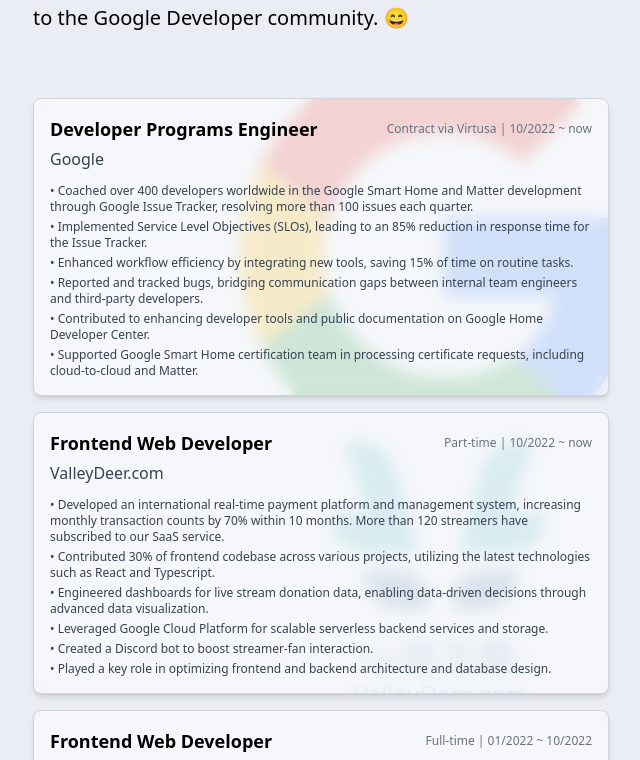
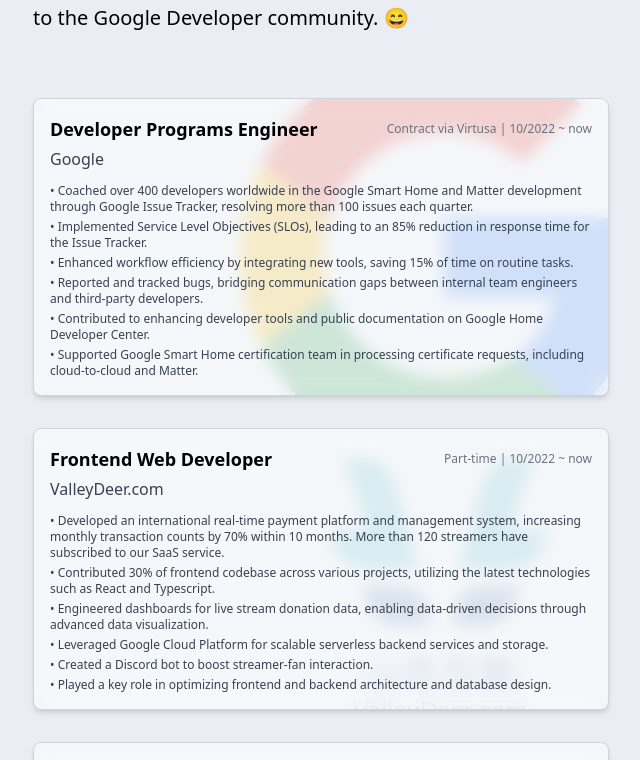
Before and after one commit to hati8haha/portfolio, a Next.js app: page / in a window 1280 px wide. Shown: the part 1260-2020 px from the top of the page, without its empty margins (319-959 px from the left). Built offline with nearby package versions, Linux system fonts and the light colour scheme; what tailwindcss-animated would draw is missing.

Commit message:
chore: restructure folder structure

```diff
--- a/app/layout.tsx
+++ b/app/layout.tsx
@@ -1,4 +1,4 @@
-import Navbar from '@/components/Navbar'
+import Navbar from '@/components/ui/Navbar'
 import './globals.css'
 import type { Metadata } from 'next'
 import { Inter } from 'next/font/google'
--- a/app/page.tsx
+++ b/app/page.tsx
@@ -1,9 +1,8 @@
 import Image from 'next/image'
-import ParallaxText from '@/components/ParallaxText'
 import Link from 'next/link'
-import Experience from './sections/Experience'
-import jobs from './sections/jobsData.json'
-import ExperienceCard from './sections/ExperienceCard'
+import Experience from '../components/sections/Experience'
+import jobs from '../components/sections/jobsData.json'
+import ExperienceCard from '../components/sections/ExperienceCard'
 import OnScrollInViewAnimation from '@/components/motion/OnScrollInViewAnimation'
 export default function Home() {
   return (
@@ -25,11 +24,10 @@
 
       <Experience>
         {jobs.map((job, i) => (
-          <OnScrollInViewAnimation initial={{ opacity: 0, x: (i%2=== 0) ? -60 : 60 }}  animate={{ opacity: 1, x:0 }}>
+          <OnScrollInViewAnimation initial={{ opacity: 0, x: -60  }}  animate={{ opacity: 1, x:0 }}>
           <ExperienceCard key={i} {...job} />
           </OnScrollInViewAnimation>
         ))}
-
       </Experience>
 
       <div className='mb-32 grid text-center lg:max-w-5xl lg:w-full lg:mb-0 lg:grid-cols-4 lg:text-left'></div>
--- a/components/motion/OnScrollInViewAnimation.tsx
+++ b/components/motion/OnScrollInViewAnimation.tsx
@@ -1,5 +1,5 @@
 'use client'
-import { AnimationProps, VariantLabels, motion, useInView } from 'framer-motion'
+import { AnimationProps, motion, useInView } from 'framer-motion'
 import { PropsWithChildren, useRef } from 'react'
 
 interface OnScrollFadeInProps  {
@@ -25,7 +25,6 @@
       transition={transition}
       animate={isInView && animate}
       ref={ref}
-
     >
       {children}
     </motion.div>
--- a/app/sections/experience.tsx
+++ b/components/sections/Experience.tsx
@@ -25,7 +25,7 @@
         </span>
       </p>
       </OnScrollFadeIn>
-      <div className='flex flex-col gap-4'>{children}</div>
+      <div className='flex flex-col gap-8'>{children}</div>
     </section>
   )
 }
--- a/components/Navbar.tsx
+++ b/components/ui/Navbar.tsx
@@ -1,6 +1,6 @@
 'use client'
 import Link from 'next/link'
-import { useContext, useState } from 'react'
+import { useState } from 'react'
 import { ThemeSwitcher } from './ThemeSwitcher'
 
 const Navbar = () => {
```
Also changed, not shown: components/sections/ExperienceCard.tsx (renamed from app/sections/ExperienceCard.tsx), components/sections/jobsData.json (renamed from app/sections/jobsData.json), components/ui/LinkBlock.tsx (renamed from components/LinkBlock.tsx), components/ui/ParallaxText.tsx (renamed from components/ParallaxText.tsx), components/ui/ThemeSwitcher.tsx (renamed from components/ThemeSwitcher.tsx).
